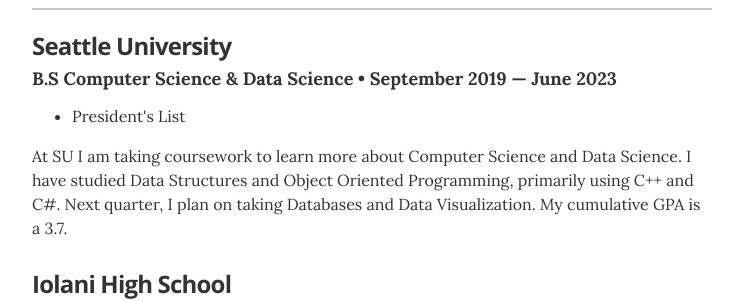
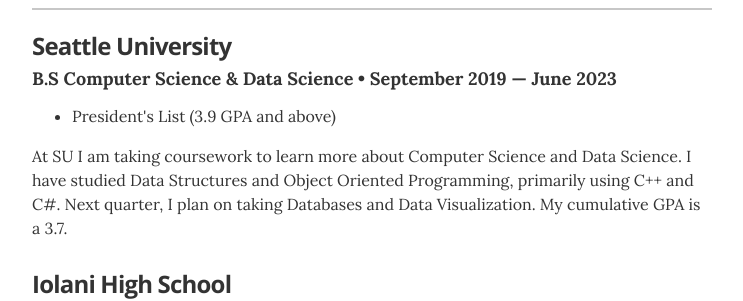
Before and after one commit to jglovier/resume-template, a Jekyll site: the page built from index.html, in a window 1280 px wide and 900 px high, scrolled down 428 px. Shown: the part 154-455 px from the top of the window, without its empty margins (268-1011 px from the left). Built offline with Jekyll 4.4.1, drawn with Linux system fonts in a browser that asks for light colours.

Commit message:
Update education.yml
presidents list

```diff
--- a/_data/education.yml
+++ b/_data/education.yml
@@ -3,7 +3,7 @@
   uni: Seattle University
   year: September 2019 &mdash; June 2023
   awards:
-    - award: President's List
+    - award: President's List (3.9 GPA and above)
   summary: At SU I am taking coursework to learn more about Computer Science and Data Science.
            I have studied Data Structures and Object Oriented Programming, primarily using C++ and C#.
            Next quarter, I plan on taking Databases and Data Visualization.
```
